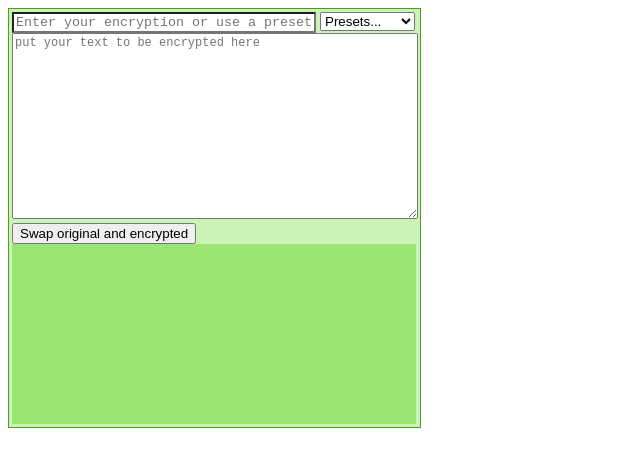
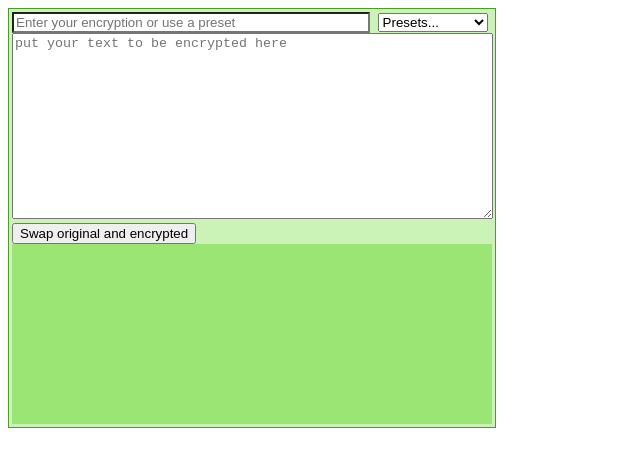
Before and after one commit to 0-zM/jubilant-cipher, a plain HTML site: page index.html in a window 1280 px wide. Shown: the whole page, without its empty margins (0-640 px from the left). Drawn offline with Linux system fonts and the light colour scheme.

Commit message:
Add files via upload

```diff
--- a/index.html
+++ b/index.html
@@ -6,40 +6,45 @@
         <title>Jubilant Cipher</title>
         <script async src="jubilant.js"></script>
         <style>
+            body {
+            }
+
             #everything {
+                max-width: 40em;
                 border: 1px solid #4aa01e;
                 padding: 3px;
                 background-color: #cbf2b7;
-                width: 405px;
+                font-size: 12px;
+                font-family: monospace;
+            }
+
+            #content {
             }
 
             #encrypted {
                 background-color: #9be575;
-                width: 404px;
+                max-width: 40em;
                 height: 180px;
-                font-size: 12px;
-                font-family: monospace;
             }
 
             #base {
-                width: 400px;
+                width: 99%;
                 height: 180px;
-                font-size: 12px;
-                font-family: monospace;
             }
 
             #replacements {
-                width: 296px;
-                font-family: monospace;
+                width: 73%;
             }
 
             #preset {
-                width: 95px
+                width: 23%;
             }
+
         </style>
     </head>
     <body>
         <div id="everything">
+            <div id="content">
                 <input type="text" id="replacements" placeholder="Enter your encryption or use a preset" />
                 <select id="preset" name="Presets...">
                     <option value="empty">Presets...</option>
@@ -50,12 +55,14 @@
                     <option value="revised">Revised</option>
                 </select>
                 <br/>
-            <textarea type="text" id="base" placeholder="put your text to be encrypted here"></textarea>
+                <textarea type="text" id="base" placeholder="put your text to be encrypted here" cols="39"></textarea>
                 <br/>
                 <button type="button" id="swap">
                     Swap original and encrypted
                 </button>
+                <br/>
                 <div id="encrypted"></div>
+            </div>
         </div>
     </body>
 </html>
```
Lines whose indentation alone changed are shown as unchanged.
